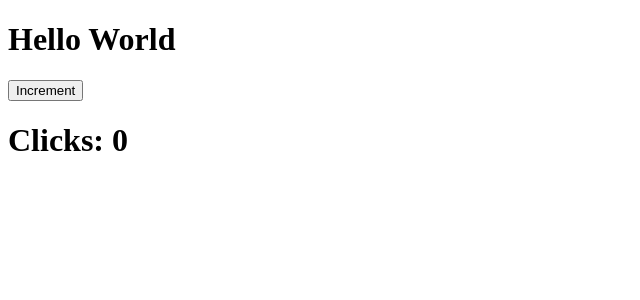
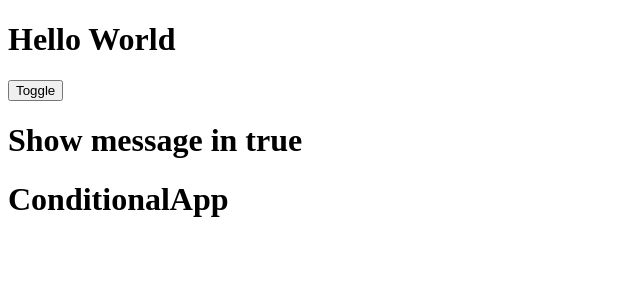
Before and after one commit to ElideZavala/React-usestate, a React (Create React App) app: page / in a window 1280 px wide. Shown: the top 300 px of the page, without its empty margins (0-640 px from the left). Built offline with nearby package versions, Linux system fonts and the light colour scheme.

Commit message:
Forma de mostrar una condicional True o False mediante useState

```diff
--- a/src/App.js
+++ b/src/App.js
@@ -1,10 +1,12 @@
+import ConditionalApp from "./ConditionalApp";
 import CounterApp from "./CounterApp";
 
 function App() {
   return (
       <div>
         <h1>Hello World</h1>
-        <CounterApp/>
+        {/* <CounterApp/> */}
+        <ConditionalApp/>
       </div>
   );
 }
--- /dev/null
+++ b/src/ConditionalApp.js
@@ -0,0 +1,24 @@
+import React, { useState } from 'react'
+
+const ConditionalApp = () => {
+	const [condition, setCondition] = useState(true)
+	console.log(condition)
+
+  return (
+	 <div>
+		 <button onClick={() => setCondition(!condition)}>
+			 Toggle
+		 </button>
+
+		 {
+			 condition
+			 ? <h1>Show message in true</h1>
+			 : <h1>Another message in false</h1>
+		 }
+
+		 <h1>ConditionalApp</h1>
+	 </div>
+  )
+}
+
+export default ConditionalApp
```
